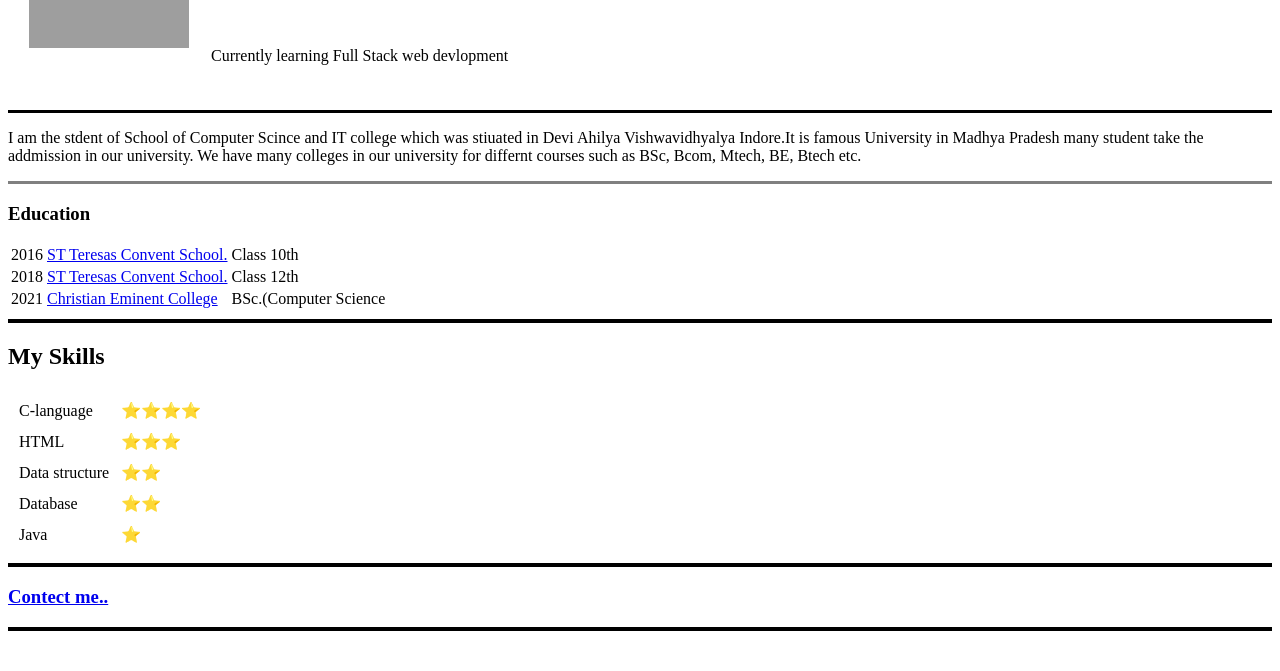
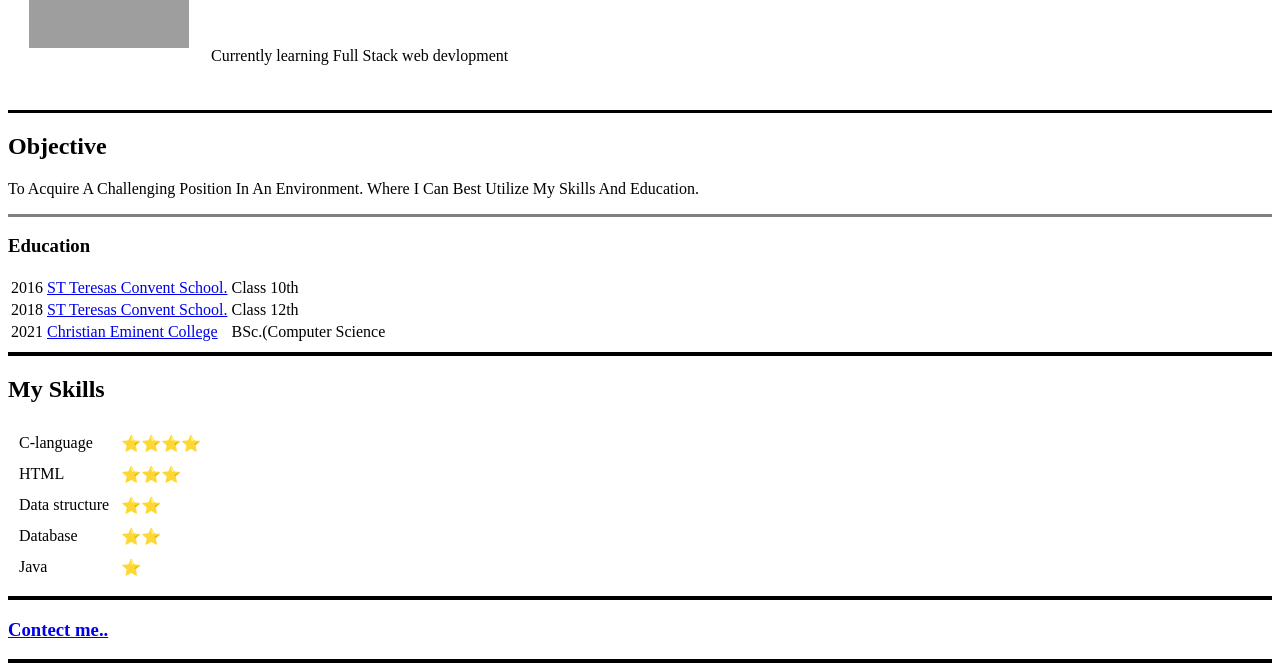
Before and after one commit to Ayuchawda/cv, a plain HTML site: page index.html in a window 1280 px wide. Shown: the part 130-801 px from the top of the page. Drawn offline with Linux system fonts and the light colour scheme; grey boxes are pictures that could not be loaded.

Commit message:
Add initial CV website files

```diff
--- a/index.html
+++ b/index.html
@@ -17,11 +17,8 @@
         </tr>
     </table>
     <hr size="3" color="black" noshade>
-    <p>I am the stdent of School of Computer Scince and IT college which was stiuated in Devi Ahilya Vishwavidhyalya
-        Indore.It is famous University in Madhya Pradesh many student take the addmission in our university. We have
-        many
-        colleges in our university for differnt courses such as BSc, Bcom, Mtech, BE, Btech etc.
-    </p>
+    <h2>Objective</h2>
+    <p>To Acquire A Challenging Position In An Environment. Where I Can Best Utilize My Skills And Education.</p>
     <hr size="3" noshade>
     <h3>Education</h3>
     <table>
```
